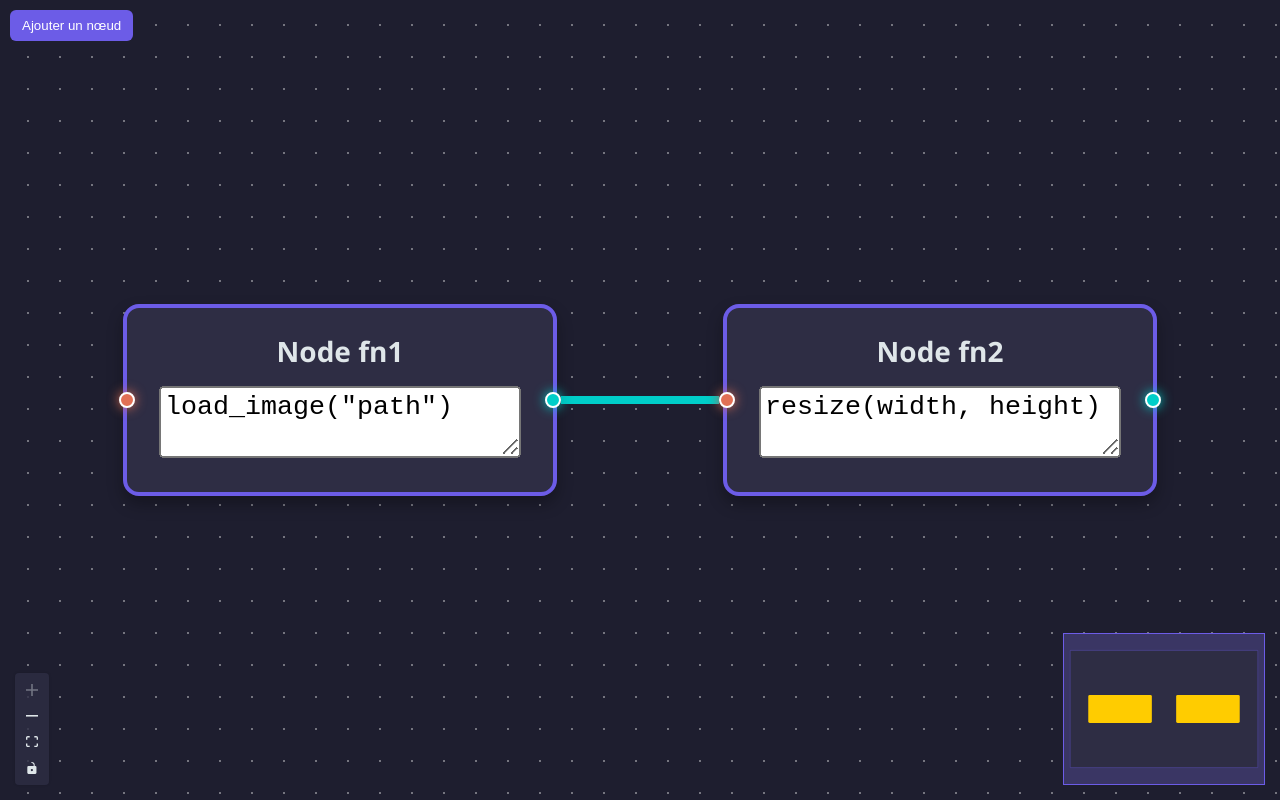
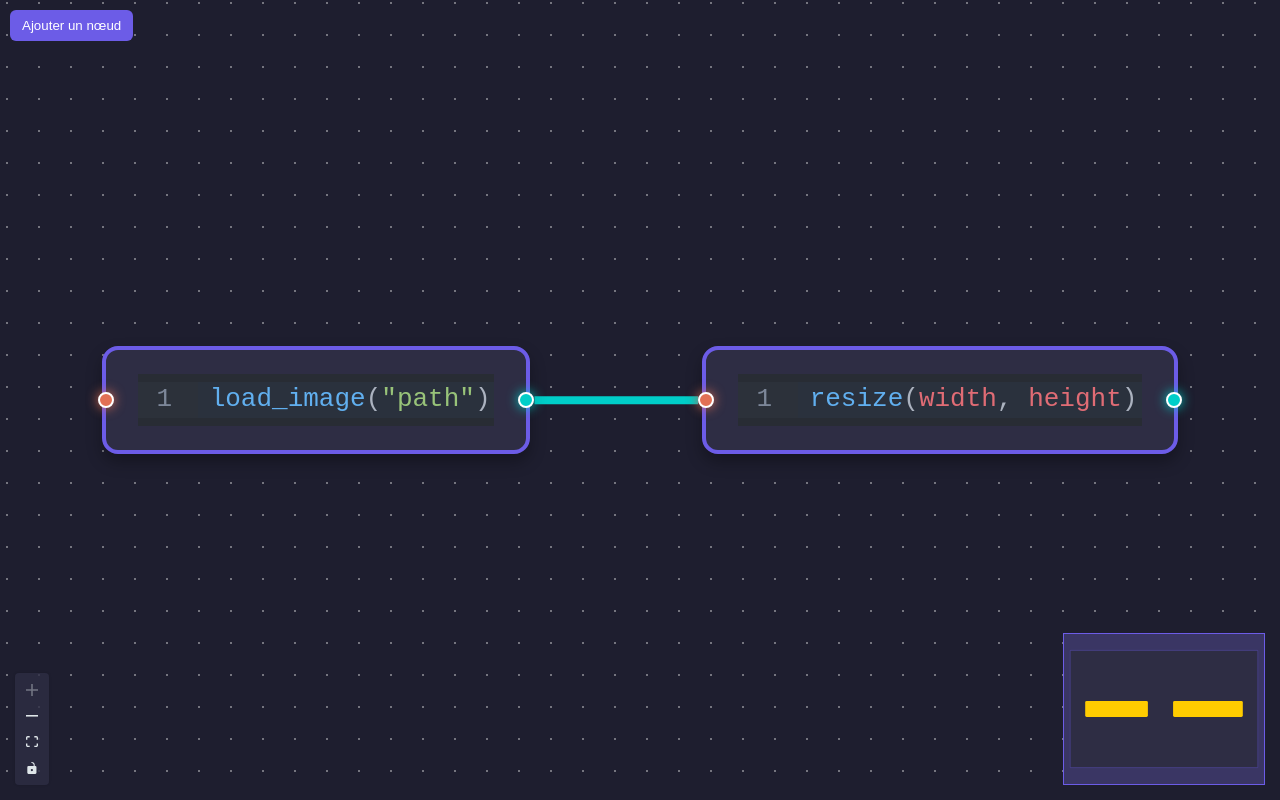
Before and after one commit to Quoruda/NodalPy, a React (Vite) app in the folder front-editor/: page / in a window 1280 px wide. Built offline with nearby package versions, Linux system fonts and the light colour scheme.

Commit message:
Add Code Node

```diff
--- a/front-editor/package.json
+++ b/front-editor/package.json
@@ -11,6 +11,8 @@
   },
   "dependencies": {
     "20": "^3.1.9",
+    "@codemirror/lang-python": "^6.2.1",
+    "@uiw/react-codemirror": "^4.24.1",
     "@xyflow/react": "^12.8.2",
     "react": "^19.1.0",
     "react-dom": "^19.1.0"
--- a/front-editor/src/App.jsx
+++ b/front-editor/src/App.jsx
@@ -12,6 +12,9 @@ import {
 } from '@xyflow/react';
 import '@xyflow/react/dist/style.css';
 import './App.css'; // Ajoute tes styles ici
+import CodeMirror from '@uiw/react-codemirror';
+import { python } from '@codemirror/lang-python';
+
 
 // Définition du node personnalisé avec un éditeur de texte
 function FunctionNode({ id, data, isConnectable }) {
@@ -30,8 +33,30 @@ function FunctionNode({ id, data, isConnectable }) {
     );
 }
 
+function CodeNode({ data, isConnectable }) {
+    return (
+        <div className="custom-node">
+
+            <div style={{ width: 'auto' }}>
+                <CodeMirror
+                    value={data.code}
+                    height="auto"
+                    extensions={[python()]}
+                    onChange={(value) => data.onChange(value)}
+                    theme="dark"
+                    basicSetup={{ lineNumbers: true }}
+                />
+            </div>
+            <Handle type="target" position={Position.Left} className="handle input-handle" isConnectable={isConnectable} />
+            <Handle type="source" position={Position.Right} className="handle output-handle" isConnectable={isConnectable} />
+        </div>
+
+    );
+}
+
+
 const nodeTypes = {
-    functionNode: FunctionNode,
+    functionNode: CodeNode,
 };
 
 const initialNodes = [
```
Also changed, not shown: 1 other file (tests, documents, lock files or other folders).
